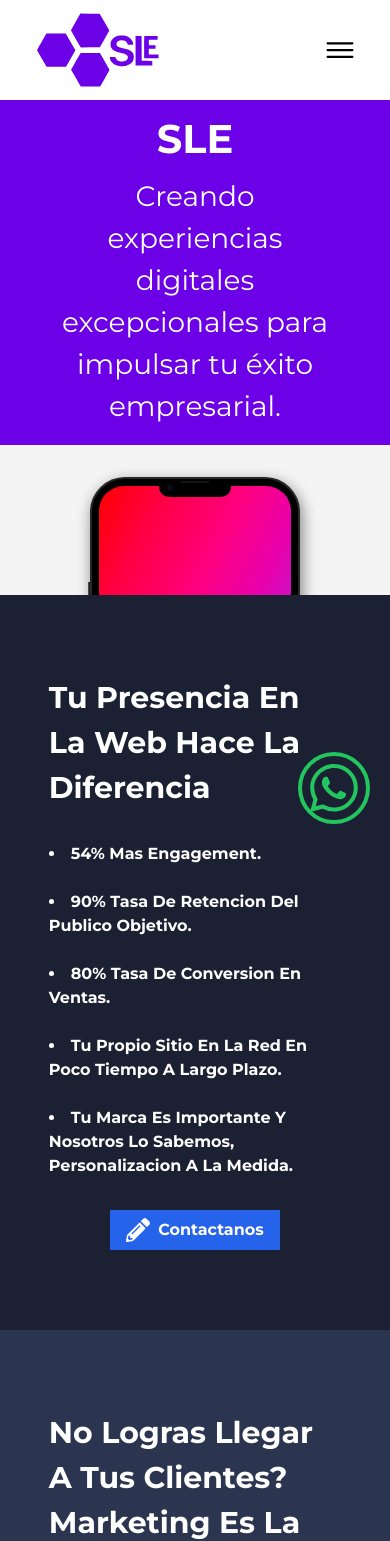
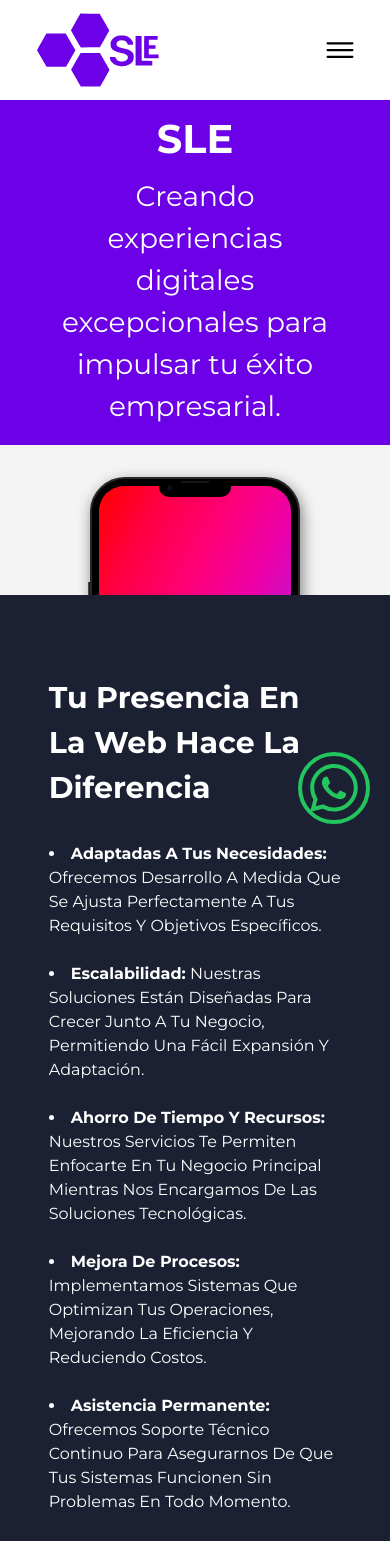
Before and after one commit to SebastianLozanoValle/developers-cut, a Next.js app: page / in a window 390 px wide. Shown: the top 1541 px of the page. Built offline with nearby package versions, Linux system fonts and the light colour scheme.

Commit message:
correcciones mobile

```diff
--- a/src/components/landing/LandingMobile.tsx
+++ b/src/components/landing/LandingMobile.tsx
@@ -47,21 +47,24 @@ export const LandingMobile = () => {
                 <div className="flex justify-center bg-[#1B2132] text-white py-20">
                     <div className='flex flex-col gap-8 w-3/4'>
                         <h2 className="font-bold text-[30px] capitalize">Tu presencia en la web hace la diferencia</h2>
-                        <ul className="list-disc list-inside font-bold flex flex-col gap-6 capitalize">
+                        <ul className="list-disc list-inside flex flex-col gap-6 capitalize">
                             <li>
-                            54% mas engagement.
+                            <span className="font-bold">Adaptadas a tus Necesidades:</span> Ofrecemos desarrollo a medida que se ajusta perfectamente a tus requisitos y objetivos específicos.
                             </li>
                             <li>
-                            90% tasa de retencion del publico objetivo.
+                            <span className="font-bold">Escalabilidad:</span> Nuestras soluciones están diseñadas para crecer junto a tu negocio, permitiendo una fácil expansión y adaptación.
                             </li>
                             <li>
-                            80% tasa de conversion en ventas.
+                            <span className="font-bold">Ahorro de Tiempo y Recursos:</span> Nuestros servicios te permiten enfocarte en tu negocio principal mientras nos encargamos de las soluciones tecnológicas.
                             </li>
                             <li>
-                            tu propio sitio en la red en poco tiempo a largo plazo.
+                            <span className="font-bold">Mejora de Procesos:</span> Implementamos sistemas que optimizan tus operaciones, mejorando la eficiencia y reduciendo costos.
                             </li>
                             <li>
-                            tu marca es importante y nosotros lo sabemos, personalizacion a la medida.
+                            <span className="font-bold">Asistencia Permanente:</span> Ofrecemos soporte técnico continuo para asegurarnos de que tus sistemas funcionen sin problemas en todo momento.
+                            </li>
+                            <li>
+                            Mantenemos tus soluciones actualizadas con las últimas mejoras y parches de seguridad.
                             </li>
                         </ul>
                         <div className="flex justify-center">
```
